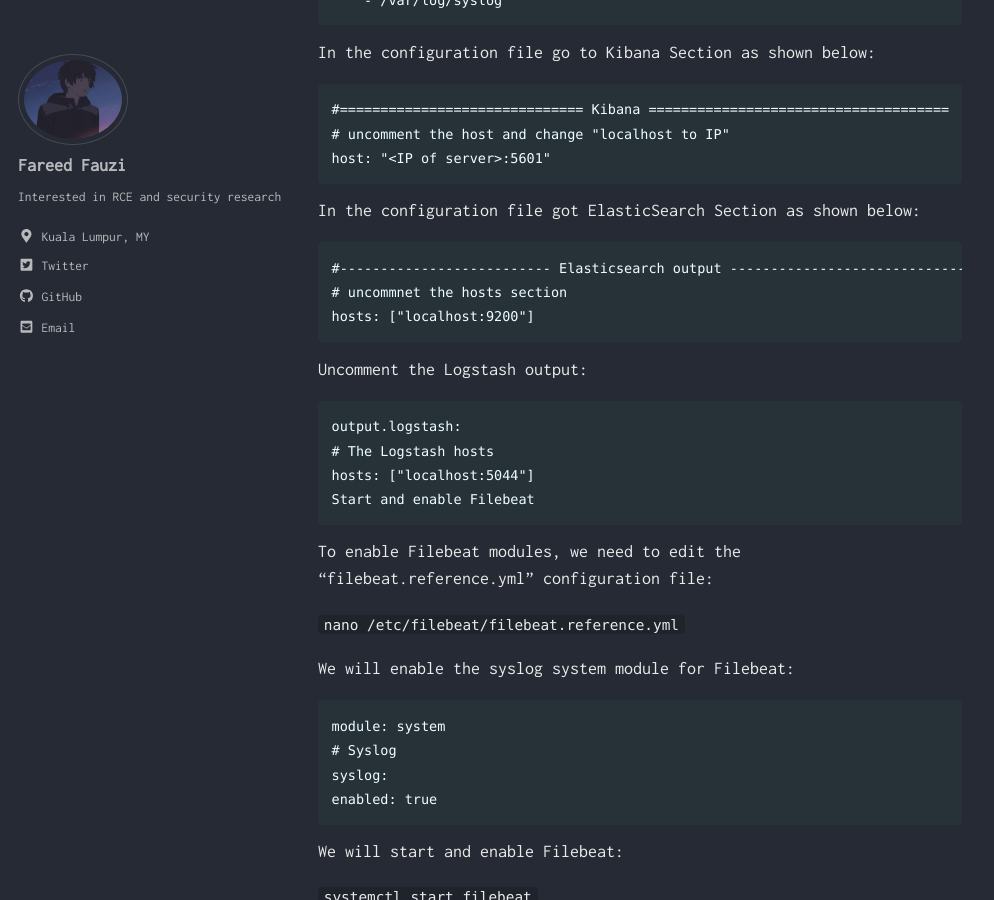
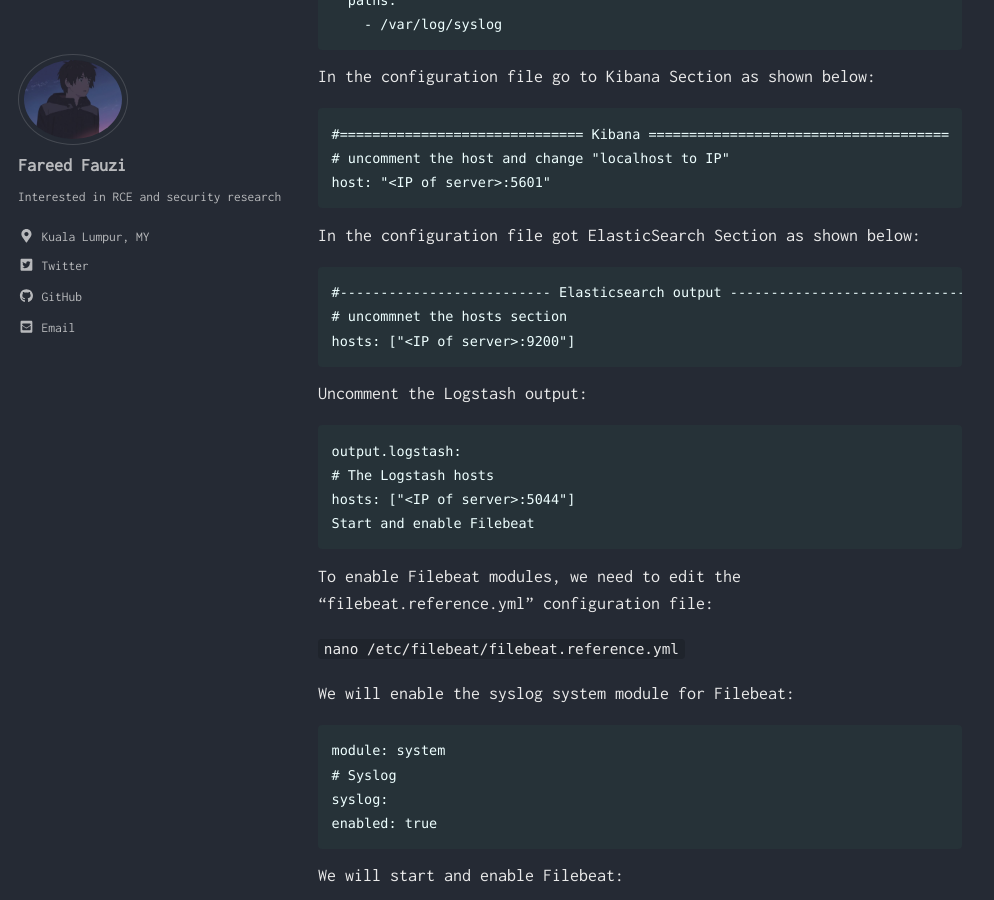
Before and after one commit to spiritedwolf/fareedfauzi.github.io, a Jekyll site: the page built from _posts/2020-03-18-Install-ELK-Filebeat.md, in a window 1280 px wide and 900 px high, scrolled down 4420 px. Shown: the whole window, without its empty margins (0-994 px from the left). Built offline with Jekyll 4.4.1, drawn with Linux system fonts in a browser that asks for light colours; cached includes are drawn as plain includes; some of the changed text lies outside the part shown.

Commit message:
Update 2020-03-18-Install-ELK-Filebeat.md

````diff
--- a/_posts/2020-03-18-Install-ELK-Filebeat.md
+++ b/_posts/2020-03-18-Install-ELK-Filebeat.md
@@ -47,9 +47,10 @@ Mdify *elasticsearch.yml* file:
 
 ``nano /etc/elasticsearch/elasticsearch.yml``
 
-Uncomment *network.host* and *http.port*. Following configuration should be added:
+Uncomment *network.host* and *http.port* and do some changes and addition. Following configuration should be added:
 ```
-network.host: localhost
+network.host: 0.0.0.0
+transport.tcp.port: 9300
 http.port: 9200
 ```
 
@@ -88,7 +89,7 @@ Modify Kibana settings:
 Uncomment following lines:
 ```
 server.port: 5601
-server.host: "localhost"
+server.host: "0.0.0.0"
 elasticsearch.url: "http://localhost:9200"
 ```
 
@@ -193,14 +194,14 @@ In the configuration file got ElasticSearch Section as shown below:
 ```
 #-------------------------- Elasticsearch output ------------------------------
 # uncommnet the hosts section
-hosts: ["localhost:9200"]
+hosts: ["<IP of server>:9200"]
 ```
 
 Uncomment the Logstash output:
 ```
 output.logstash:
 # The Logstash hosts
-hosts: ["localhost:5044"]
+hosts: ["<IP of server>:5044"]
 Start and enable Filebeat
 ```
 
````
